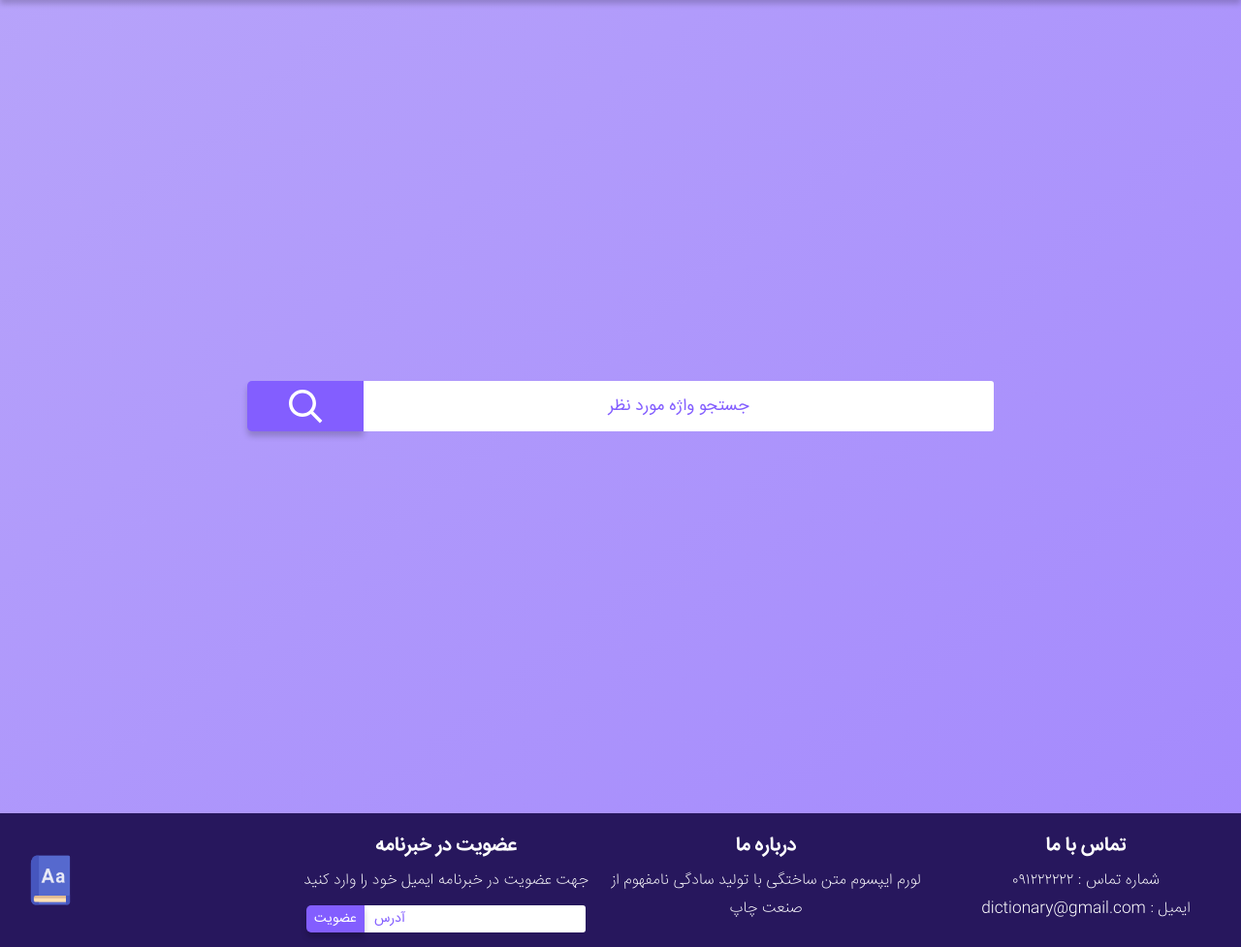
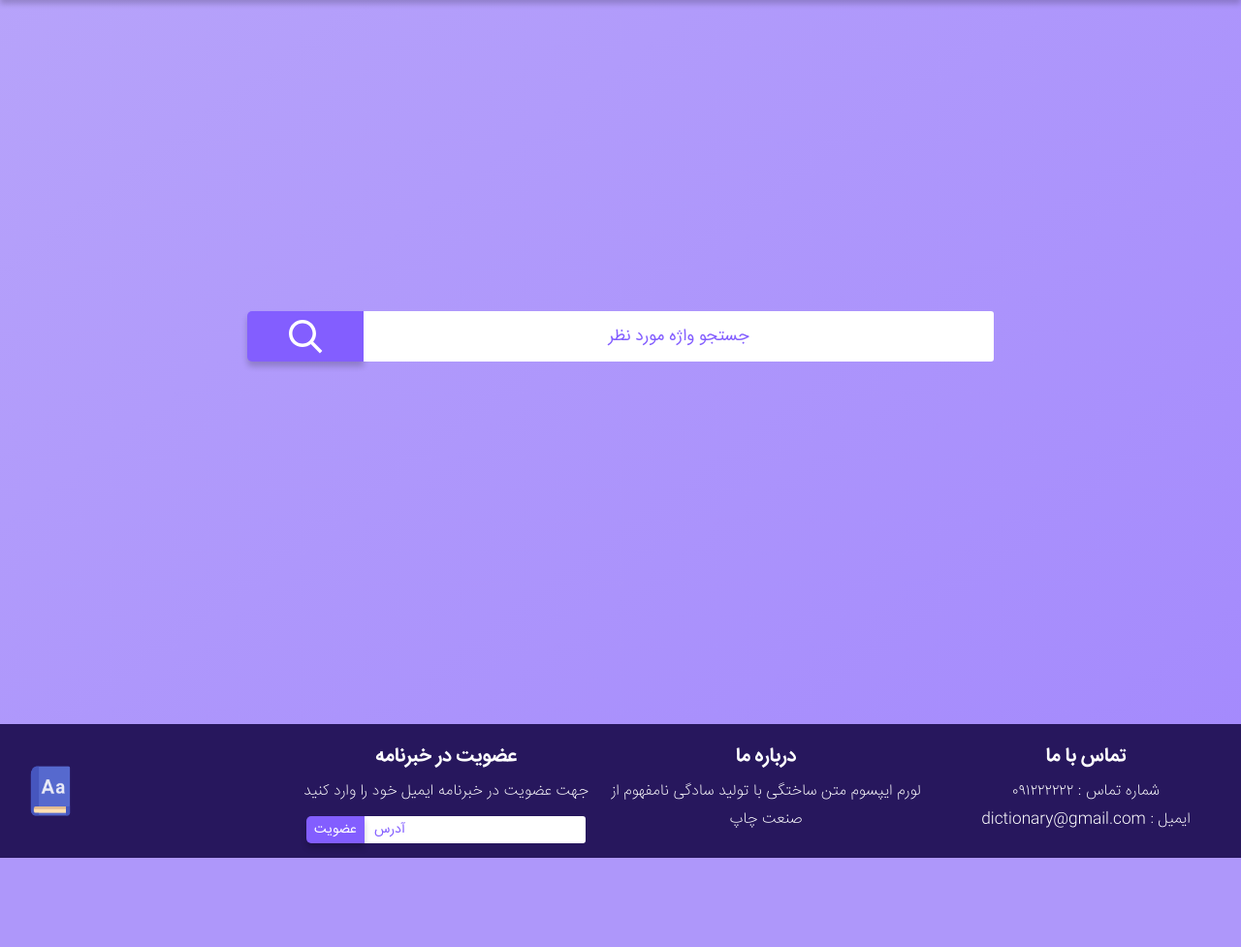
Before and after one commit to mohammadali-sdt/pgu-dictionary, a Django app: page /en/ in a window 1280 px wide. Shown: the part 61-1038 px from the top of the page at 97% size. After the commit the page ends 946 px from the top, so only its background shows below. Run offline with Django 3.2, Linux system fonts and the light colour scheme; style sheets or scripts are compiled from the project's sources.

Commit message:
Update sass files

```diff
--- a/dictionary/static/sass/_components.scss
+++ b/dictionary/static/sass/_components.scss
@@ -396,17 +396,23 @@
   font-weight: 500;
   text-align: center;
   margin-bottom: 1rem;
-  &--en {
-    direction: ltr;
-    text-align: left;
-  }
-  &--fa {
-    font-size: 2rem;
-  }
   @include respond(tab-land) {
     text-align: left;
     margin-right: 2rem;
     margin-left: 2rem;
+  }
+  &--en {
+    @include respond(tab-land) {
+      direction: ltr;
+      text-align: left;
+    }
+  }
+  &--fa {
+    font-size: 2rem;
+    @include respond(tab-land) {
+      direction: rtl;
+      text-align: right;
+    }
   }
 }
 
@@ -547,7 +553,8 @@
   gap: 2rem;
 
   &--en {
-    input, textarea {
+    input,
+    textarea {
       direction: ltr;
       text-align: left;
     }
@@ -611,7 +618,7 @@
     }
 
     .comment__actions {
-      @include respond(desktop){
+      @include respond(desktop) {
         margin-left: 0;
         margin-right: 5rem;
       }
@@ -650,13 +657,10 @@
         text-align: left;
         margin-right: 0;
         margin-left: 7rem;
-
       }
       margin-right: 7rem;
-
     }
   }
-
 
   &__profile {
     display: flex;
@@ -737,7 +741,7 @@
     visibility: hidden;
     transition: all 0.3s ease;
 
-    .comment__reply-close{
+    .comment__reply-close {
       margin-left: 2rem;
     }
 
@@ -751,10 +755,7 @@
         h2 {
           color: $text-color;
         }
-
       }
-
-
     }
   }
 
@@ -884,7 +885,8 @@
   gap: 1rem;
 
   &--en {
-    input, textarea {
+    input,
+    textarea {
       direction: ltr;
       text-align: left;
     }
@@ -979,14 +981,15 @@
   text-align: center;
 
   &--en {
-    input, select, option {
+    input,
+    select,
+    option {
       direction: ltr;
       text-align: left;
     }
-    .errorlist{
+    .errorlist {
       direction: ltr;
     }
-
   }
 
   @include respond(tab-land) {
@@ -1068,7 +1071,6 @@
     margin-top: 1rem;
     font-weight: 400;
   }
-
 }
 
 // END MESSAGE STYLE
@@ -1091,7 +1093,6 @@
     width: 30rem;
   }
 
-
   &__content {
   }
 
--- a/dictionary/static/sass/_layout.scss
+++ b/dictionary/static/sass/_layout.scss
@@ -1,42 +1,48 @@
 .container {
   width: 100%;
   height: 100%;
-  display: flex;
-  flex-direction: column;
+  // display: flex;
+  // flex-direction: column;
 
-  gap: 2rem;
+  // gap: 2rem;
 }
 
 .main {
-  height: 100vh;
+  height: calc(100vh - 52px);
   display: flex;
   justify-content: center;
   align-items: center;
+
+  form {
+    margin-top: -5.2rem;
+  }
 
   &--result {
     align-items: flex-start;
   }
 }
-.main-suggest{
+.main-suggest {
   min-height: 100vh;
 }
 
 .result-en-word {
   direction: ltr;
   text-align: left;
-
+  min-height: 100vh;
   padding: 1rem 0 0 0;
 }
 
 .result-fa-word {
-  height: 100vh;
+  padding: 1rem 0 0 0;
+  min-height: 100vh;
   @include respond(tab-land) {
     height: 80vh;
   }
 }
 
 .form {
-  height: 100vh;
+  min-height: 100vh;
+  padding: 2rem 0;
   @include respond(tab-land) {
     display: flex;
     flex-direction: column;
@@ -160,7 +166,7 @@
   }
 }
 
-.suggest-container{
+.suggest-container {
   display: flex;
   flex-direction: column;
   gap: 1rem;
```
Also changed, not shown: dictionary/static/sass/_base.scss (line endings or trailing spaces), dictionary/static/sass/_colors.scss (line endings or trailing spaces), dictionary/static/sass/_font.scss (line endings or trailing spaces), dictionary/static/sass/_mixins.scss (line endings or trailing spaces), dictionary/static/sass/main.scss (line endings or trailing spaces).
